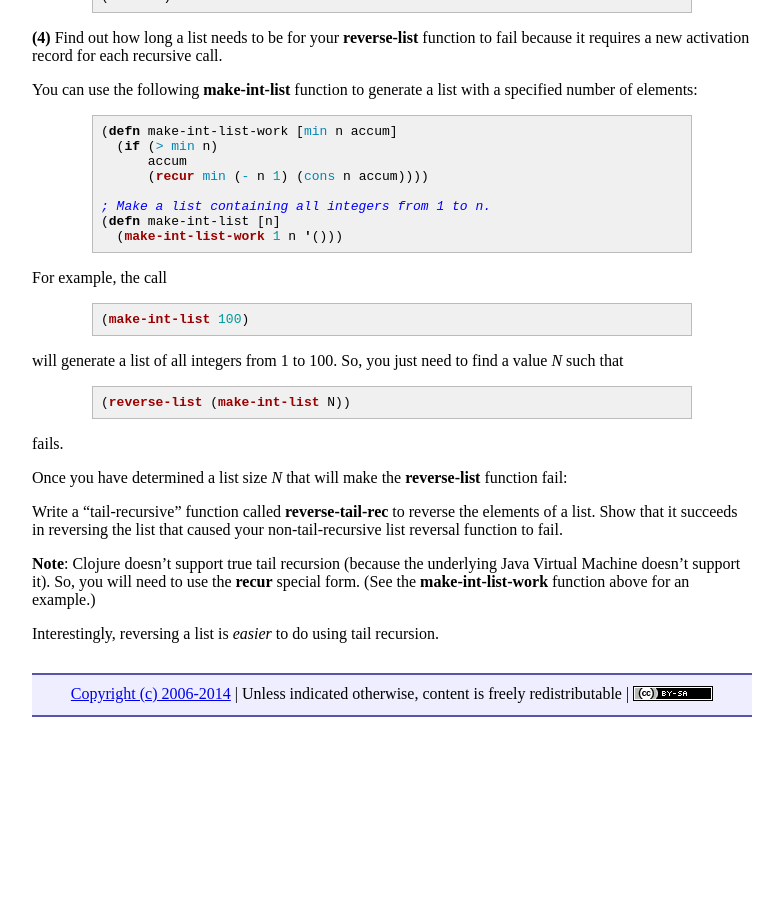
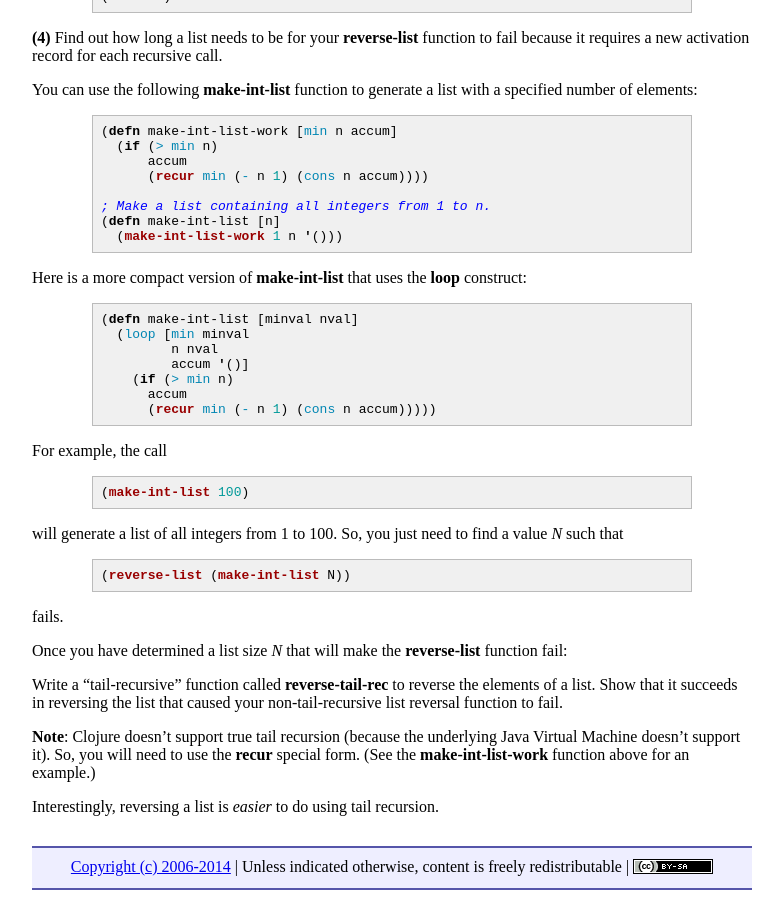
Before and after one commit to ycpcs/cs340-fall2014, a Jekyll site: the page built from labs/lab08.md, in a window 1280 px wide and 900 px high, scrolled down 1122 px. Shown: the whole window, without its empty margins (248-1031 px from the left). Built offline with Jekyll 4.4.1, drawn with Linux system fonts in a browser that asks for light colours; nearby versions of some CDN libraries; Markdown is read by kramdown in place of the engine named in the settings; before the commit the page ends 1849 px from its top, so only the background shows below that.

```diff
--- a/labs/lab08.md
+++ b/labs/lab08.md
@@ -82,6 +82,18 @@ You can use the following **make-int-list** function to generate a list with a s
   (make-int-list-work 1 n '()))
 {% endhighlight %}
 
+Here is a more compact version of **make-int-list** that uses the **loop** construct:
+
+{% highlight clojure %}
+(defn make-int-list [minval nval]
+  (loop [min minval
+         n nval
+         accum '()]
+    (if (> min n)
+      accum
+      (recur min (- n 1) (cons n accum)))))
+{% endhighlight %}
+
 For example, the call
 
 {% highlight clojure %}
```
